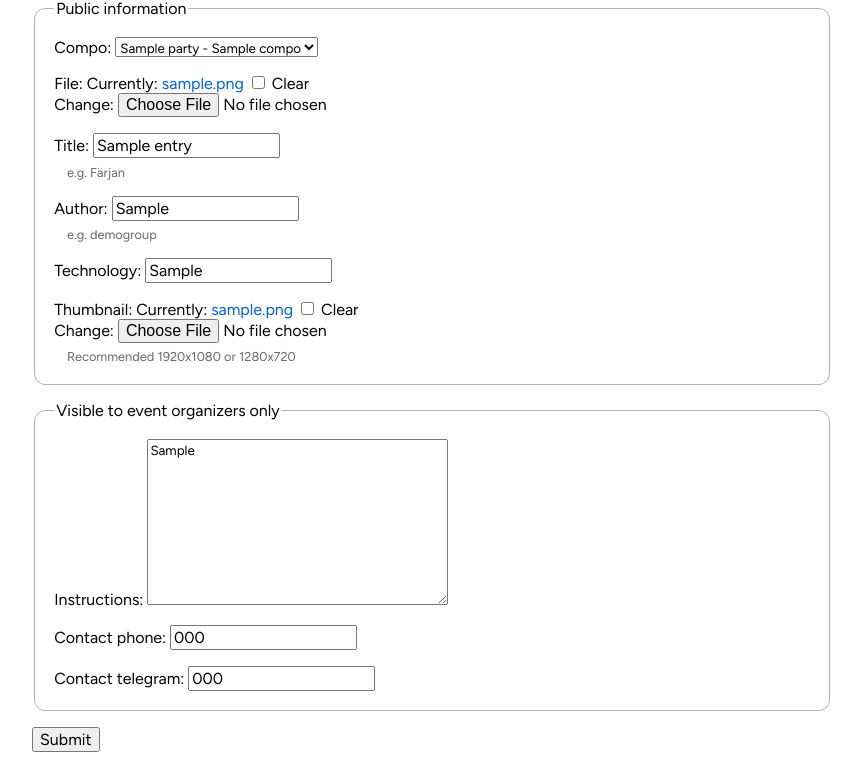
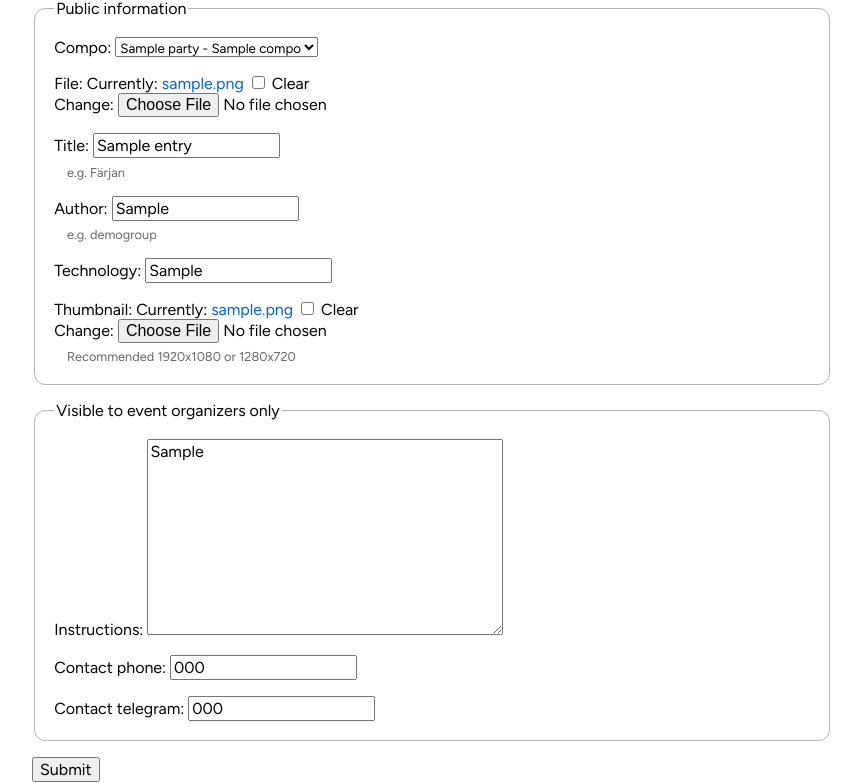
Before and after one commit to DOTAalto/pms, a Django app: page /entry/1 in a window 1280 px wide. Shown: the part 17-800 px from the top of the page, without its empty margins (208-1069 px from the left). Run offline with Django 5.2, Linux system fonts and the light colour scheme; a user stored in the database is signed in; tables that the repository leaves empty hold one stand-in row (values such as "Sample post"); some libraries are stand-ins or nearby versions; some web fonts are replaced.

Commit message:
text area font size

```diff
--- a/static/styles.css
+++ b/static/styles.css
@@ -43,7 +43,7 @@ body {
 }
 
 
-input {
+input, textarea {
     /* Prevent iOS zoom on focus */
     font-size: 16px;
 }
```
